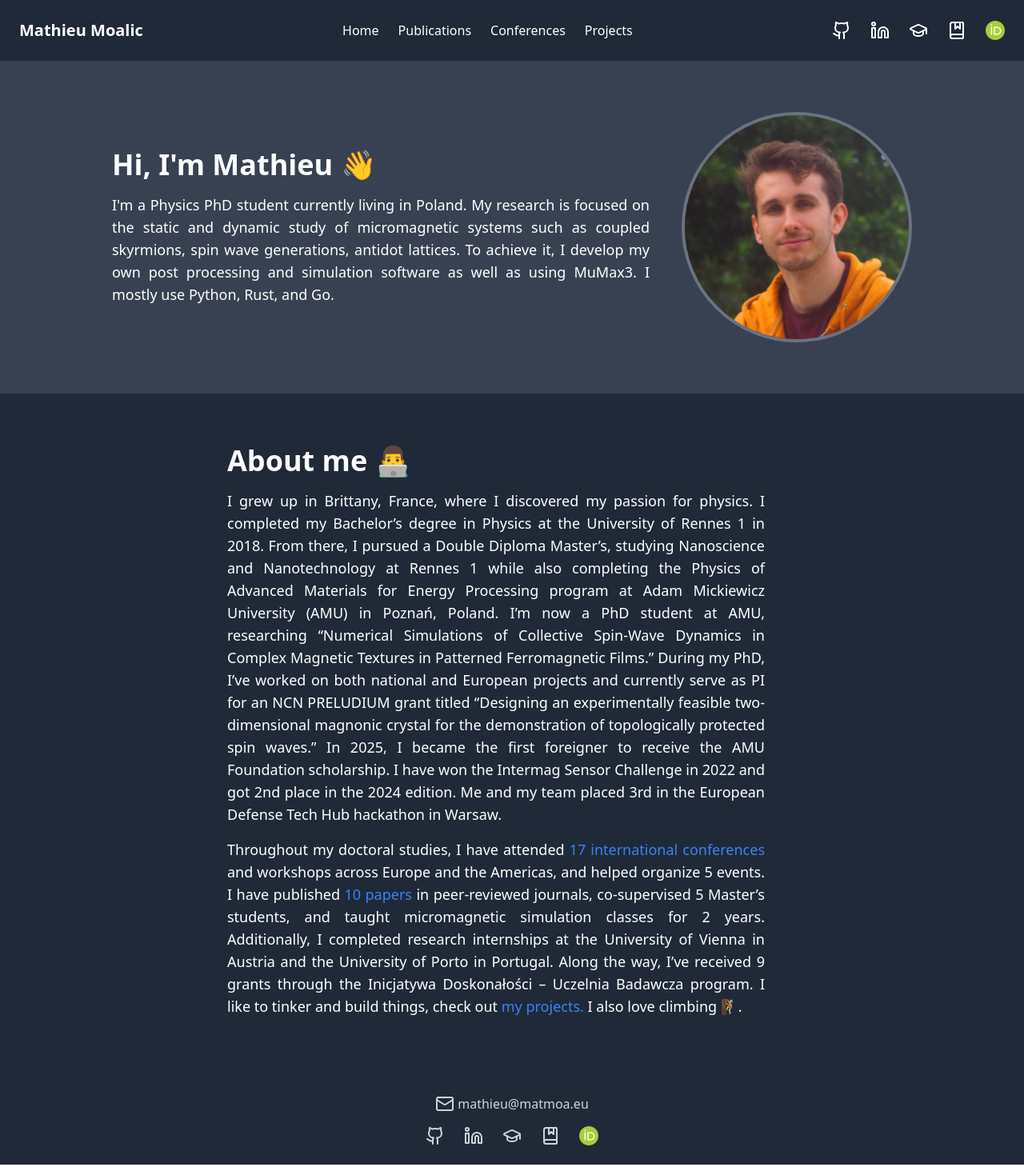
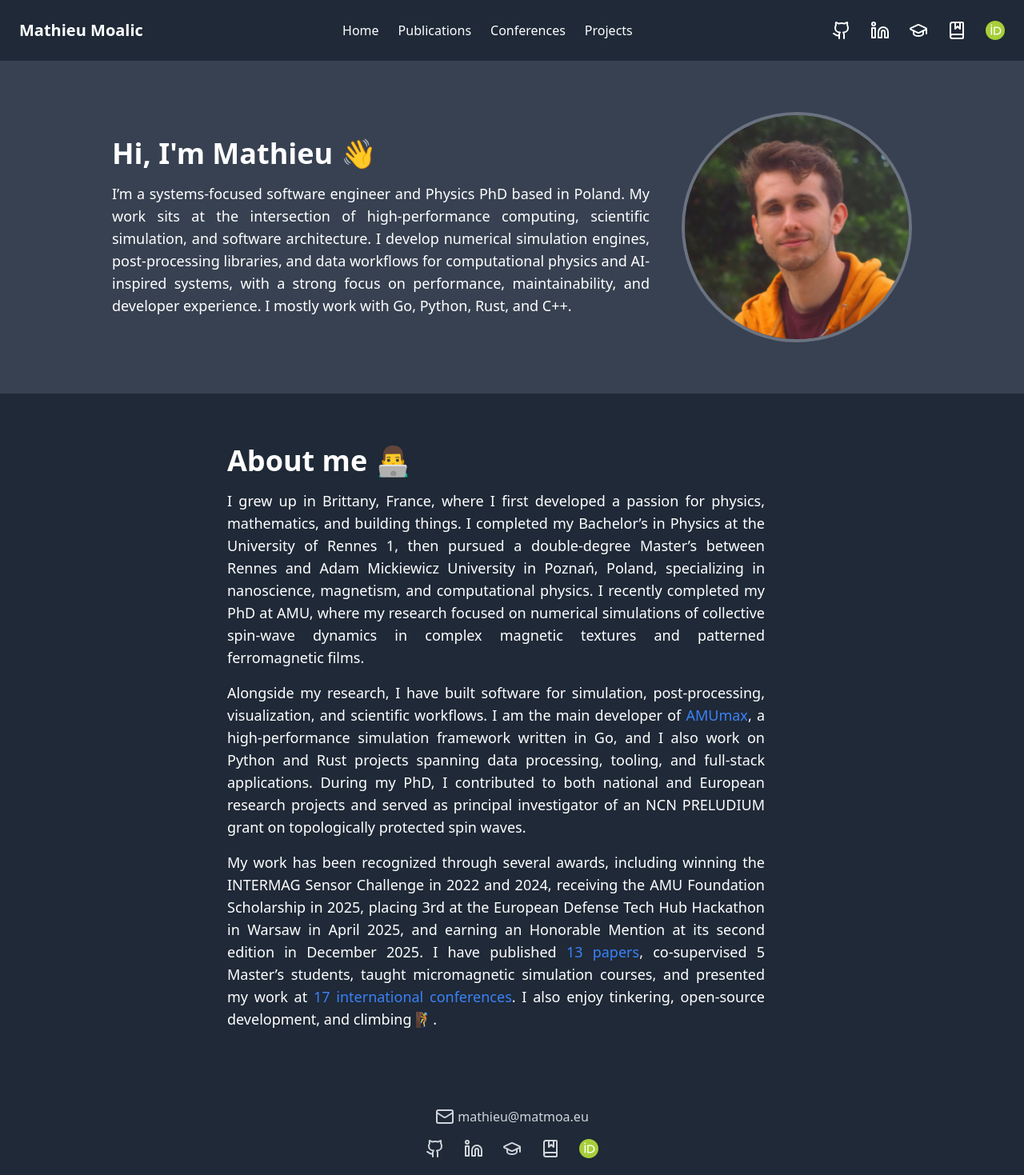
Before and after one commit to MathieuMoalic/homepage, a SvelteKit app: page / in a window 1280 px wide. Shown: the top 1469 px of the page at 80% size. Built offline with nearby package versions, Linux system fonts and the light colour scheme.

Commit message:
Update description

```diff
--- a/src/routes/+page.svelte
+++ b/src/routes/+page.svelte
@@ -13,14 +13,17 @@
 			Hi, I'm Mathieu <span class="inline-block">👋</span>
 		</h2>
 		<p class="mt-4 text-lg">
-			I'm a Physics PhD student currently living in Poland. My research is
-			focused on the static and dynamic study of micromagnetic systems
-			such as coupled skyrmions, spin wave generations, antidot lattices.
-			To achieve it, I develop my own post processing and simulation
-			software as well as using MuMax3. I mostly use Python, Rust, and Go.
+			I’m a systems-focused software engineer and Physics PhD based in Poland.
+			My work sits at the intersection of high-performance computing,
+			scientific simulation, and software architecture. I develop numerical
+			simulation engines, post-processing libraries, and data workflows for
+			computational physics and AI-inspired systems, with a strong focus on
+			performance, maintainability, and developer experience. I mostly work
+			with Go, Python, Rust, and C++.
 		</p>
 	</div>
 </section>
+
 <section
 	class="bg-gray-800 flex flex-col md:flex-row-reverse items-center justify-center text-justify py-16 px-6"
 >
@@ -29,41 +32,37 @@
 			About me <span class="inline-block">👨‍💻</span>
 		</h2>
 		<p class="mt-4 text-lg">
-			I grew up in Brittany, France, where I discovered my passion for
-			physics. I completed my Bachelor’s degree in Physics at the
-			University of Rennes 1 in 2018. From there, I pursued a Double
-			Diploma Master’s, studying Nanoscience and Nanotechnology at Rennes
-			1 while also completing the Physics of Advanced Materials for Energy
-			Processing program at Adam Mickiewicz University (AMU) in Poznań,
-			Poland. I’m now a PhD student at AMU, researching “Numerical
-			Simulations of Collective Spin-Wave Dynamics in Complex Magnetic
-			Textures in Patterned Ferromagnetic Films.” During my PhD, I’ve
-			worked on both national and European projects and currently serve as
-			PI for an NCN PRELUDIUM grant titled “Designing an experimentally
-			feasible two-dimensional magnonic crystal for the demonstration of
-			topologically protected spin waves.” In 2025, I became the first
-			foreigner to receive the AMU Foundation scholarship. I have won the
-			Intermag Sensor Challenge in 2022 and got 2nd place in the 2024
-			edition. Me and my team placed 3rd in the European Defense Tech Hub
-			hackathon in Warsaw.
+			I grew up in Brittany, France, where I first developed a passion for
+			physics, mathematics, and building things. I completed my Bachelor’s
+			in Physics at the University of Rennes 1, then pursued a double-degree
+			Master’s between Rennes and Adam Mickiewicz University in Poznań,
+			Poland, specializing in nanoscience, magnetism, and computational
+			physics. I recently completed my PhD at AMU, where my research focused
+			on numerical simulations of collective spin-wave dynamics in complex
+			magnetic textures and patterned ferromagnetic films.
 		</p>
 		<p class="mt-4 text-lg">
-			Throughout my doctoral studies, I have attended
-
-			<a href="/conferences" class="text-blue-500">
-				17 international conferences</a
-			>
-			and workshops across Europe and the Americas, and helped organize 5 events.
-			I have published
-			<a href="/publications" class="text-blue-500"> 10 papers</a> in
-			peer-reviewed journals, co-supervised 5 Master’s students, and
-			taught micromagnetic simulation classes for 2 years. Additionally, I
-			completed research internships at the University of Vienna in
-			Austria and the University of Porto in Portugal. Along the way, I’ve
-			received 9 grants through the Inicjatywa Doskonałości – Uczelnia
-			Badawcza program. I like to tinker and build things, check out
-			<a href="/projects" class="text-blue-500"> my projects. </a> I also love
-			climbing 🧗.
+			Alongside my research, I have built software for simulation,
+			post-processing, visualization, and scientific workflows. I am the main
+			developer of
+			<a href="/projects" class="text-blue-500">AMUmax</a>,
+			a high-performance simulation framework written in Go, and I also work
+			on Python and Rust projects spanning data processing, tooling, and
+			full-stack applications. During my PhD, I contributed to both national
+			and European research projects and served as principal investigator of
+			an NCN PRELUDIUM grant on topologically protected spin waves.
+		</p>
+		<p class="mt-4 text-lg">
+			My work has been recognized through several awards, including winning
+			the INTERMAG Sensor Challenge in 2022 and 2024, receiving the AMU
+			Foundation Scholarship in 2025, placing 3rd at the European Defense
+			Tech Hub Hackathon in Warsaw in April 2025, and earning an Honorable
+			Mention at its second edition in December 2025. I have published
+			<a href="/publications" class="text-blue-500">13 papers</a>,
+			co-supervised 5 Master’s students, taught micromagnetic simulation
+			courses, and presented my work at
+			<a href="/conferences" class="text-blue-500">17 international conferences</a>.
+			I also enjoy tinkering, open-source development, and climbing 🧗.
 		</p>
 	</div>
 </section>
--- a/src/routes/projects/+page.svelte
+++ b/src/routes/projects/+page.svelte
@@ -13,12 +13,13 @@
         <p class="mt-4 text-lg">
             I like to tinker and build things. I am passionate about open-source
             software and I enjoy contributing to projects that I use. I also
-            really care about privacy so I try to self-host as much as possible
-            which is why I have close to 40 podman containers running on my
+            really care about privacy so I try to self-host as much as possible,
+            which is why I have close to 40 Podman containers running on my
             homeserver. Here are some of the projects I am currently working on:
         </p>
     </div>
 </section>
+
 <ProjectCard
     title="Amumax"
     icon="🧲"
@@ -29,20 +30,20 @@
 />
 
 <ProjectCard
-    title="Boued"
+    title="Blaz"
     icon="🥦"
-    github="https://github.com/MathieuMoalic/boued"
+    github="https://github.com/MathieuMoalic/blaz"
     image="./projects/boued.avif"
-    description="I wasn't happy with existing grocery list apps, so I built my own. A simple, self-hostable web app to manage groceries and shopping lists, built with a FastAPI backend and a SvelteKit frontend."
+    description="A self-hosted recipe and shopping list manager with a Rust backend and Flutter frontend. It supports smart ingredient parsing, recipe import, shopping-list workflows, and cross-platform use through a web interface and Android app."
     reverse={false}
 />
 
 <ProjectCard
-    title="Pleustradenn"
+    title="Mont"
     icon="💪"
-    github="https://github.com/MathieuMoalic/pleustradenn"
+    github="https://github.com/MathieuMoalic/mont"
     image="./projects/pleustradenn.avif"
-    description="I wasn't happy with existing workout tracking apps, so I built my own. A full-stack web app to track workout sessions, exercises, and progress — built with FastAPI + SQLModel backend and SvelteKit frontend."
+    description="A personal fitness tracking app built with a Rust/Axum/SQLite backend and Flutter frontend. It supports workout logging, body-weight tracking, and run import/visualization with route maps, heart-rate, pace, elevation, and trend charts."
     reverse={true}
 />
 
@@ -60,6 +61,6 @@
     icon="🐧"
     github="https://github.com/mathieumoalic/nixconfig"
     image="./projects/nixconfig.avif"
-    description="I have been using NixOS and HomeManager for a few years now. You can find my nix configuration that I use on my laptop, workstation, homeserver, GPU-nodes etc.."
+    description="I have been using NixOS and HomeManager for a few years now. You can find my nix configuration that I use on my laptop, workstation, homeserver, GPU nodes, and other machines."
     reverse={true}
 />
```
